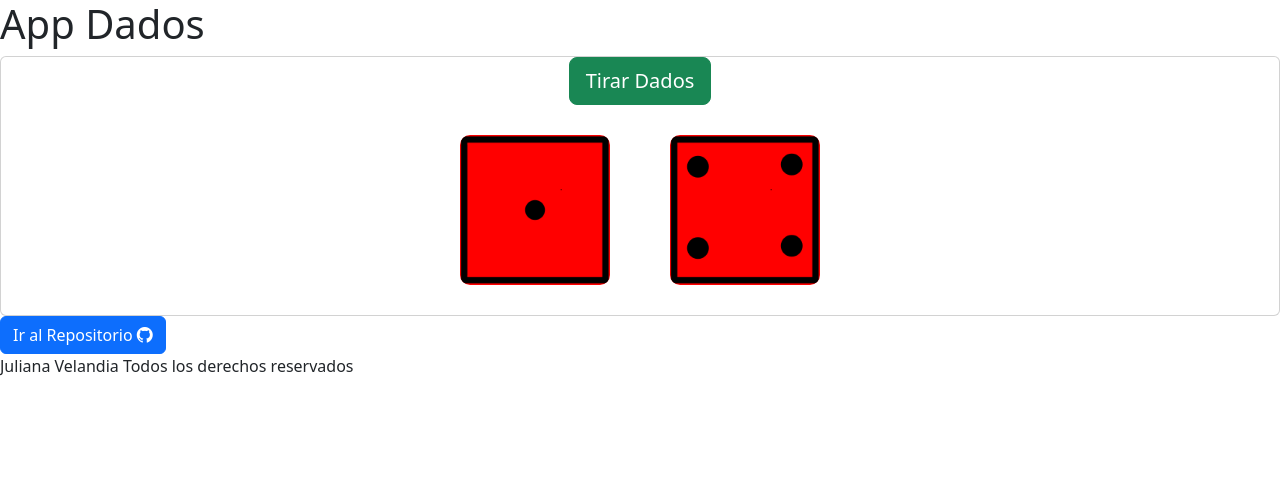
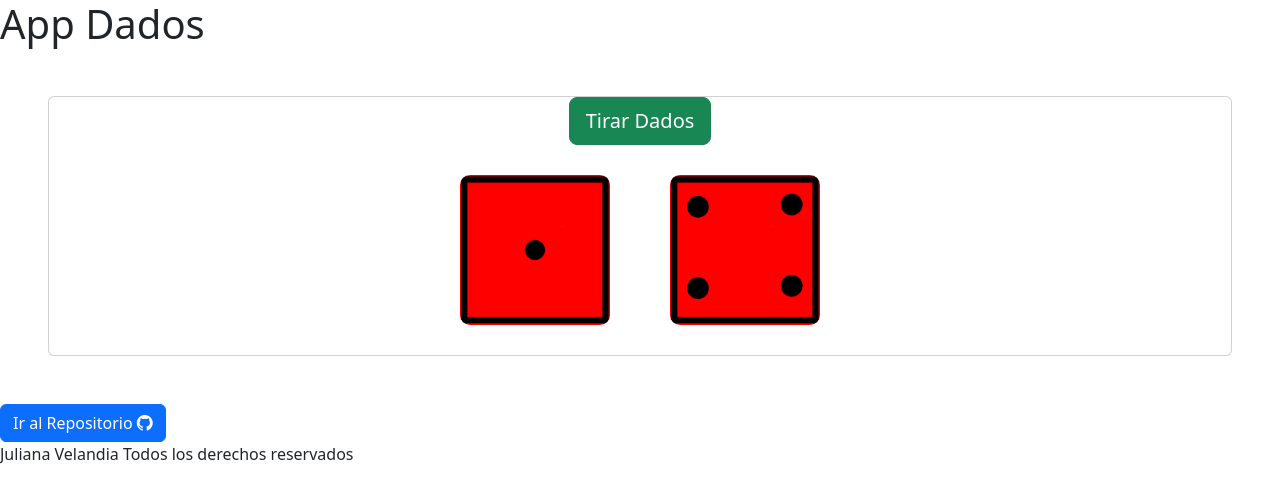
Before and after one commit to juliv5/dados, an Angular app: page / in a window 1280 px wide. Shown: the top 502 px of the page. Built offline with nearby package versions, Linux system fonts and the light colour scheme.

Commit message:
Update app.component.html

```diff
--- a/src/app/app.component.html
+++ b/src/app/app.component.html
@@ -1,5 +1,5 @@
 <h1>App Dados</h1>
-<div class="card md" >
+<div class="card" style="margin: 48px;" >
   <div class="jumbotrom text-center">
     <button class="btn btn-success btn-lg">Tirar
       Dados</button>
```
